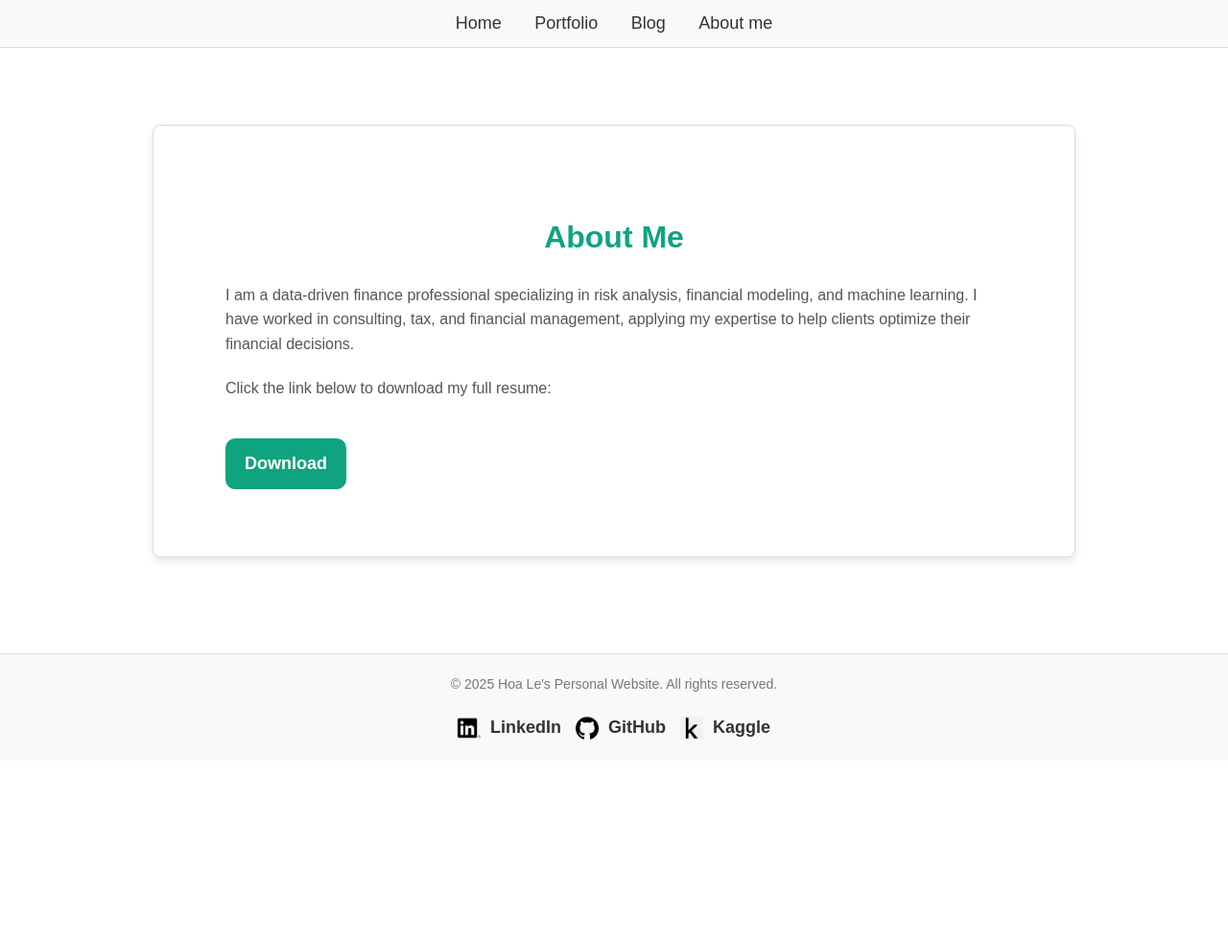
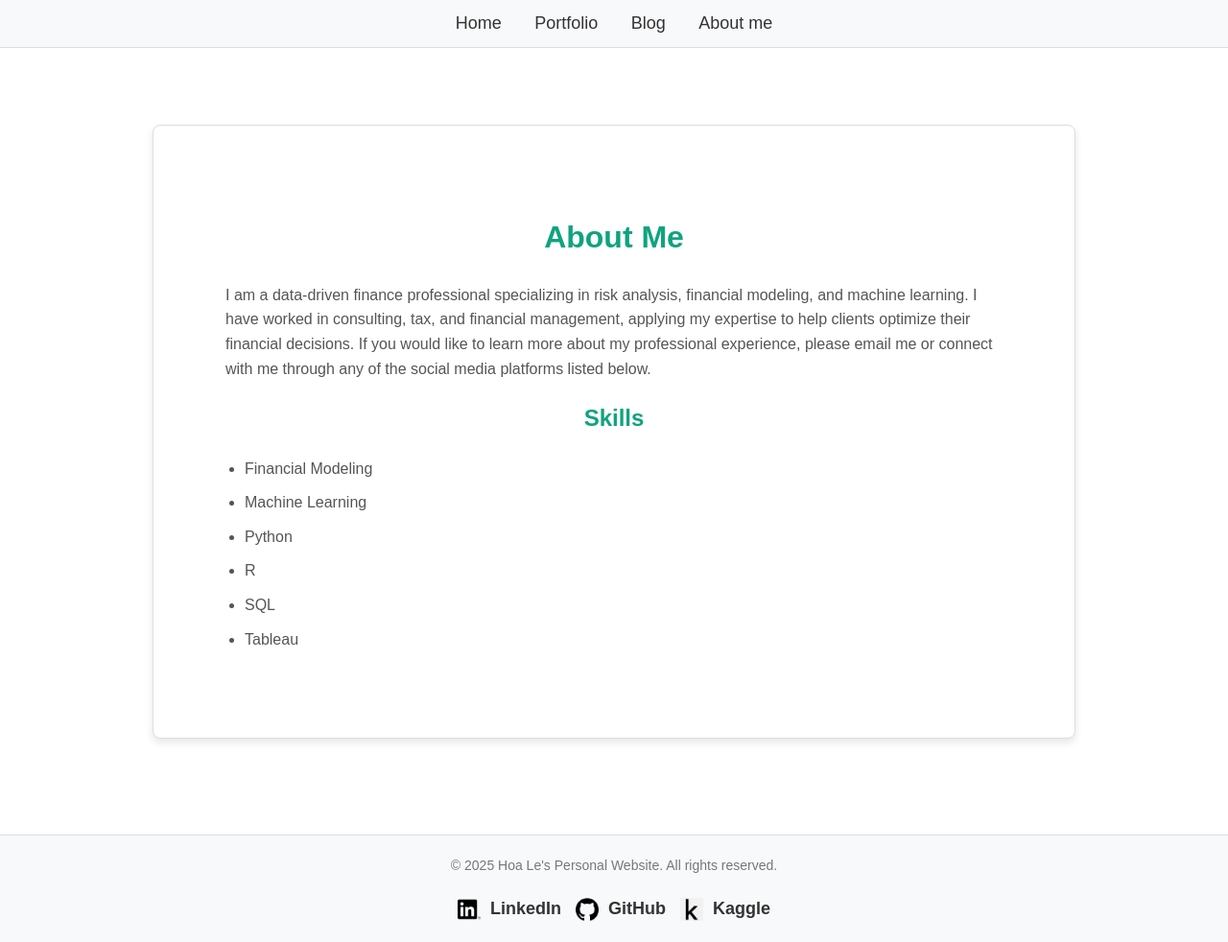
Before and after one commit to Hoale2908/hoale2908.github.io, a Jekyll site: the page built from about-me.html, in a window 1280 px wide. Shown: the whole page at 96% size. Built offline with Jekyll 4.4.1, drawn with Linux system fonts in a browser that asks for light colours; before the commit the page ends 900 px from its top, so only the background shows below that.

Commit message:
Add skills section and remove resume download link for improved content focus

```diff
--- a/about-me.html
+++ b/about-me.html
@@ -11,12 +11,20 @@ title: About me
       I am a data-driven finance professional specializing in risk analysis, financial modeling, and machine learning.
       I have worked in consulting, tax, and financial management, applying my expertise to help clients optimize
       their financial decisions.
+
+      If you would like to learn more about my professional experience, please email me or connect with me through any of the social media platforms listed below.
     </p>
   </section>
 
-  <section class="download">
-    <p>Click the link below to download my full resume:</p>
-    <a href="https://drive.google.com/file/d/1WpX0ZPtcf0xRUfrZ00S5O6pXvM3ksXAZ/view?usp=share_link" class="cta-button" download>Download</a>
-  </section>
+  <section class="skills">
+    <h2>Skills</h2>
+    <ul>
+      <li>Financial Modeling</li>
+      <li>Machine Learning</li>
+      <li>Python</li>
+      <li>R</li>
+      <li>SQL</li>
+      <li>Tableau</li>
+    </ul>
 
 </div>
```
